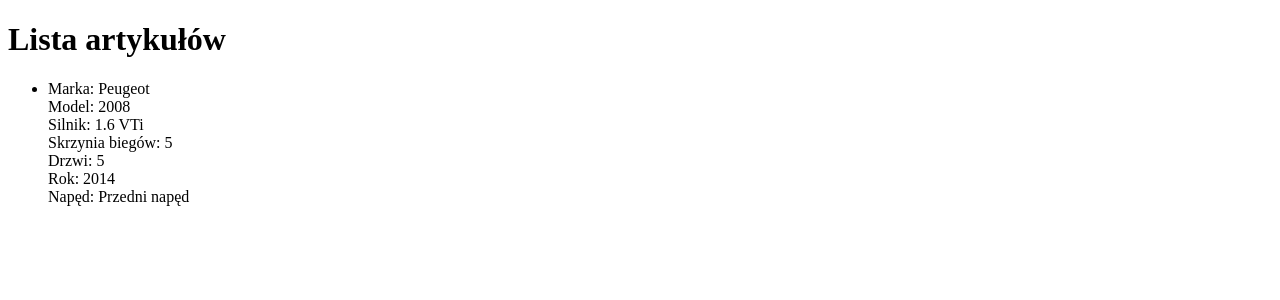
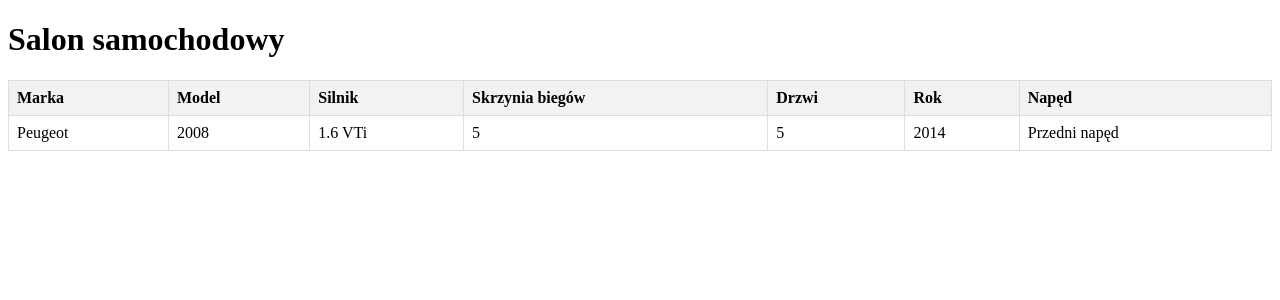
Before and after one commit to Orangetroll/samochody, a Django app: page / in a window 1280 px wide. Shown: the top 300 px of the page. Run offline with Django 4.2, Linux system fonts and the light colour scheme; data comes from the database, SQL or seed files in the repository.

Commit message:
lab3 commit

```diff
--- a/templates/index.html
+++ b/templates/index.html
@@ -1,22 +1,47 @@
 <!DOCTYPE html>
 <html>
 <head>
-    <title>Lista artykułów</title>
+    <title>Salon samochodowy</title>
+    <style>
+        table {
+            border-collapse: collapse;
+            width: 100%;
+        }
+
+        th, td {
+            border: 1px solid #ddd;
+            padding: 8px;
+            text-align: left;
+        }
+
+        th {
+            background-color: #f2f2f2;
+        }
+    </style>
 </head>
 <body>
-    <h1>Lista artykułów</h1>
-    <ul>
+    <h1>Salon samochodowy</h1>
+    <table>
+        <tr>
+            <th>Marka</th>
+            <th>Model</th>
+            <th>Silnik</th>
+            <th>Skrzynia biegów</th>
+            <th>Drzwi</th>
+            <th>Rok</th>
+            <th>Napęd</th>
+        </tr>
         {% for article in articles %}
-            <li>
-                Marka: {{ article.marka }}<br>
-                Model: {{ article.model }}<br>
-                Silnik: {{ article.silnik }}<br>
-                Skrzynia biegów: {{ article.skrzynia_biegów }}<br>
-                Drzwi: {{ article.drzwi }}<br>
-                Rok: {{ article.rok }}<br>
-                Napęd: {{ article.get_naped_display }}<br>
-            </li>
+            <tr>
+                <td>{{ article.marka }}</td>
+                <td>{{ article.model }}</td>
+                <td>{{ article.silnik }}</td>
+                <td>{{ article.skrzynia_biegów }}</td>
+                <td>{{ article.drzwi }}</td>
+                <td>{{ article.rok }}</td>
+                <td>{{ article.get_naped_display }}</td>
+            </tr>
         {% endfor %}
-    </ul>
+    </table>
 </body>
 </html>
```
